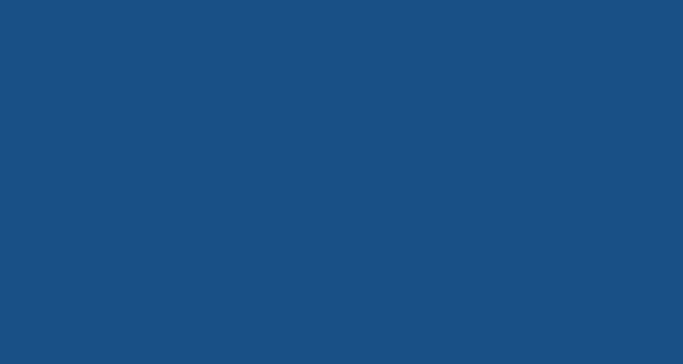
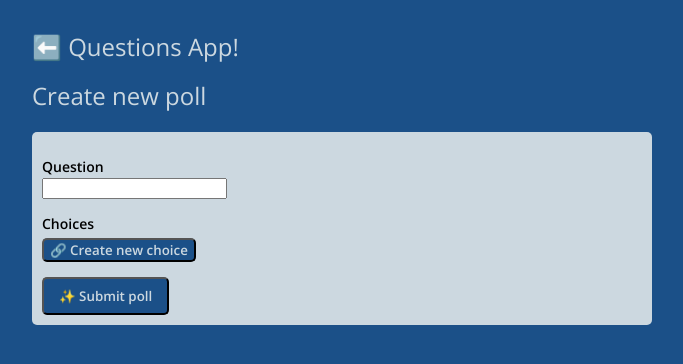
Before and after one commit to igoortc/polls-react, a React (Create React App) app: page /new in a window 1280 px wide. Shown: the top 364 px of the page, without its empty margins (6-689 px from the left). Built offline with nearby package versions, Linux system fonts and the light colour scheme.

Commit message:
Create NewQuestion, Button, and Form components

```diff
--- a/src/App.js
+++ b/src/App.js
@@ -1,10 +1,11 @@
-import React from "react"
-import { Route, Switch } from "react-router-dom"
+import React from "react";
+import { Route, Switch } from "react-router-dom";
 
-import { Wrapper } from "./components/Wrapper"
+import { Wrapper } from "./components/Wrapper";
 
-import Questions from "./containers/Questions"
-import QuestionDetail from "./containers/QuestionDetail"
+import NewQuestion from "./containers/NewQuestion";
+import Questions from "./containers/Questions";
+import QuestionDetail from "./containers/QuestionDetail";
 
 export default () => (
   <div>
@@ -12,6 +13,7 @@ export default () => (
       <Switch>
         <Route exact path="/" component={Questions} />
         <Route exact path="/questions/:pollId" component={QuestionDetail} />
+        <Route exact path="/new" component={NewQuestion} />
       </Switch>
     </Wrapper>
   </div>
--- a/src/components/Button/index.js
+++ b/src/components/Button/index.js
@@ -1,11 +1,19 @@
 import styled, { css } from "styled-components";
 
-export const Button = styled.button`
+export const PrimaryButton = styled.button`
+    display: ${props => props.inline ? "inline-block" : "block"};
     font-family: ${({ theme }) => theme.fonts.primary};
     font-weight: ${({ theme }) => theme.fontWeights.semiBold};
-    background-color: ${props => props.disabled ? ({ theme }) => theme.colors.cadetGrey : ({ theme }) => theme.colors.yaleBlue};
-    color: ${({ theme }) => theme.colors.beauBlue};
+    background-color: ${props => props.disabled ?
+        ({ theme }) => theme.colors.cadetGrey :
+        props => props.backgroundColor ?
+            props.backgroundColor :
+            ({ theme }) => theme.colors.yaleBlue};
+    color: ${props => props.color ?
+        props => props.color :
+        ({ theme }) => theme.colors.beauBlue};
     padding: 8px 15px;
+    margin: ${props => props.margin ? props.margin: 0};
     cursor: ${props => props.disabled ? "not-allowed" : "pointer"};
     border-radius: 5px;
     transition: 0.3s;
@@ -16,3 +24,26 @@ export const Button = styled.button`
         }
     `}
 `
+
+export const SmallButton = styled.button`
+    display: ${props => props.inline ? "inline-block" : "block"};
+    font-family: ${({ theme }) => theme.fonts.primary};
+    font-weight: ${({ theme }) => theme.fontWeights.semiBold};
+    background-color: ${props => props.transparent ?
+        "transparent" :
+        ({ theme }) => theme.colors.yaleBlue};
+    color: ${({ theme }) => theme.colors.beauBlue};
+    cursor: pointer;
+    margin: ${props => props.margin ? props.margin: 0};
+    border-radius: 5px;
+
+    &:hover {
+        background-color: ${props => props.transparent ?
+            "transparent" :
+            ({ theme }) => theme.colors.frenchLilac};;
+    }
+
+    ${props => props.transparent && css`
+        border: 0;
+    `}
+`
--- a/src/components/Card/index.js
+++ b/src/components/Card/index.js
@@ -4,7 +4,7 @@ export const Card = styled.div`
     background-color: ${({ theme } ) => theme.colors.beauBlue};
     width: ${props => props.small ? "250px" : "600px"};
     height: auto;
-    margin: 20px 10px;
+    margin: 20px 10px 20px 0;
     border-radius: 5px;
     padding: 10px;
     transition: 0.3s;
--- /dev/null
+++ b/src/components/Form/index.js
@@ -0,0 +1,10 @@
+import styled from "styled-components";
+
+export const FormSection = styled.div`
+    margin: 15px 0;
+`
+export const FormSectionTitle = styled.span`
+    display: block;
+    font-size: ${({ theme }) => theme.fontSizes.text};
+    font-weight: ${({ theme }) => theme.fontWeights.semiBold};
+`
--- /dev/null
+++ b/src/containers/NewQuestion/index.js
@@ -0,0 +1,112 @@
+import React, { Component } from "react";
+import { connect } from "react-redux";
+
+import { PrimaryButton, SmallButton } from "../../components/Button";
+import { Card } from "../../components/Card";
+import { CleanLink } from "../../components/CleanLink";
+import { FormSection, FormSectionTitle } from "../../components/Form";
+import { Title } from "../../components/Title";
+
+export class NewQuestion extends Component {
+  state = {
+    question: "",
+    choices: []
+  };
+
+  createNewField = () => {
+    const { choices } = this.state;
+    return choices.map((choice, index) =>
+      <div key={index}>
+        <input type="text" value={choice || ''} onChange={event => this.handleChoiceChange(index, event)} />
+        <SmallButton
+          type="button"
+          inline
+          transparent
+          onClick={() => this.handleRemoveChoice(index)}>
+            <span role="img" aria-label="Remove choice" alt="Remove choice">❌</span>
+        </SmallButton>
+      </div>
+    )
+  }
+
+  handleChoiceChange = (index, event) => {
+     let choices = [...this.state.choices];
+     choices[index] = event.target.value;
+     this.setState({ choices });
+  }
+
+  handleQuestionChange = (event) => {
+    this.setState({question: event.target.value});
+  }
+
+  handleNewChoice = () => {
+    this.setState(prevState => ({ choices: [...prevState.choices, '']}))
+  }
+
+  handleRemoveChoice = (i) => {
+     let choices = [...this.state.choices];
+     choices.splice(i, 1);
+     this.setState({ choices });
+  }
+
+  handleSubmit = (event) => {
+    const { choices } = this.state;
+
+    if (choices.length < 2) alert('Please include at least two options!')
+    else {
+      console.log('state', this.state)
+      this.setState({
+        question: "",
+        choices: []
+      })
+      event.preventDefault();
+    }
+  }
+
+  render() {
+    const { question } = this.state;
+
+    return (
+      <>
+        <Title>
+          <CleanLink to="/">
+            <span role="img" aria-label="Go back home!" alt="Go back home!">⬅️</span> Questions App!
+          </CleanLink>
+        </Title>
+        <Title>Create new poll</Title>
+        <Card>
+          <form>
+              <FormSection>
+                <FormSectionTitle>Question</FormSectionTitle>
+                <input type="text" value={question} onChange={this.handleQuestionChange} />
+              </FormSection>
+              <FormSection>
+                <FormSectionTitle>Choices</FormSectionTitle>
+                {this.createNewField()}
+                <SmallButton
+                  type="button"
+                  margin="5px 0"
+                  onClick={this.handleNewChoice}>
+                    <span role="img" aria-label="Link">🔗</span> Create new choice
+                </SmallButton>
+              </FormSection>
+              <PrimaryButton
+                type="button"
+                onClick={this.handleSubmit}>
+              <span role="img" aria-label="Sparkles">✨</span> Submit poll
+              </PrimaryButton>
+          </form>
+        </Card>
+      </>
+    );
+  }
+}
+
+const mapDispatchToProps = dispatch => ({
+//   fetchPolls: () => dispatch(fetchPolls()),
+});
+
+export default connect(
+  null,
+  mapDispatchToProps
+)(NewQuestion);
--- a/src/containers/QuestionDetail/index.js
+++ b/src/containers/QuestionDetail/index.js
@@ -5,7 +5,7 @@ import { fetchPollDetail, updateVotes } from "../../store/actions/polls";
 
 import { sanitizeDate } from "../../utils/date"
 
-import { Button } from "../../components/Button";
+import { PrimaryButton } from "../../components/Button";
 import { Card, CardTitle, CardDescription } from "../../components/Card";
 import { CleanLink } from "../../components/CleanLink";
 import { Title } from "../../components/Title";
@@ -63,7 +63,7 @@ export class QuestionDetail extends Component {
             <div onChange={event => this.setChoice(event)}>
               {choices}
             </div>
-            <Button onClick={this.submitVote} disabled={!currentChoice}>Vote!</Button>
+            <PrimaryButton onClick={this.submitVote} disabled={!currentChoice}>Vote!</PrimaryButton>
           </CardDescription> :
           <p><span role="img" aria-label="Check">✅</span> You voted for {vote.choice}!</p>
         }
--- a/src/containers/Questions/index.js
+++ b/src/containers/Questions/index.js
@@ -1,6 +1,9 @@
 import React, { Component } from "react";
 import { connect } from "react-redux";
 import { fetchPolls } from "../../store/actions/polls";
+
+import { PrimaryButton } from "../../components/Button";
+import { CleanLink } from "../../components/CleanLink";
 import List from "../../components/List";
 import { Title } from "../../components/Title";
 
@@ -17,6 +20,9 @@ export class Questions extends Component {
     return (
       <>
         <Title>Questions App! <span role="img" aria-label="Boom!">💥</span></Title>
+        <CleanLink to="/new">
+          <PrimaryButton><span role="img" aria-label="Sparkles">✨</span> Create new poll!</PrimaryButton>
+        </CleanLink>
         {loaded ? <List items={polls} /> : 'Loading...'}
       </>
     );
--- a/src/store/sagas/polls.js
+++ b/src/store/sagas/polls.js
@@ -33,7 +33,6 @@ export function* fetchPollDetailSaga(action) {
 
 export function* updateVotesSaga(action) {
   try {
-    console.log('aaaaction', action.choiceUrl)
     const response = yield api.updateVotes(action.choiceUrl);
     const vote = yield response.data;
     yield put({ type: UPDATE_VOTES_SUCCESS, vote });
```
